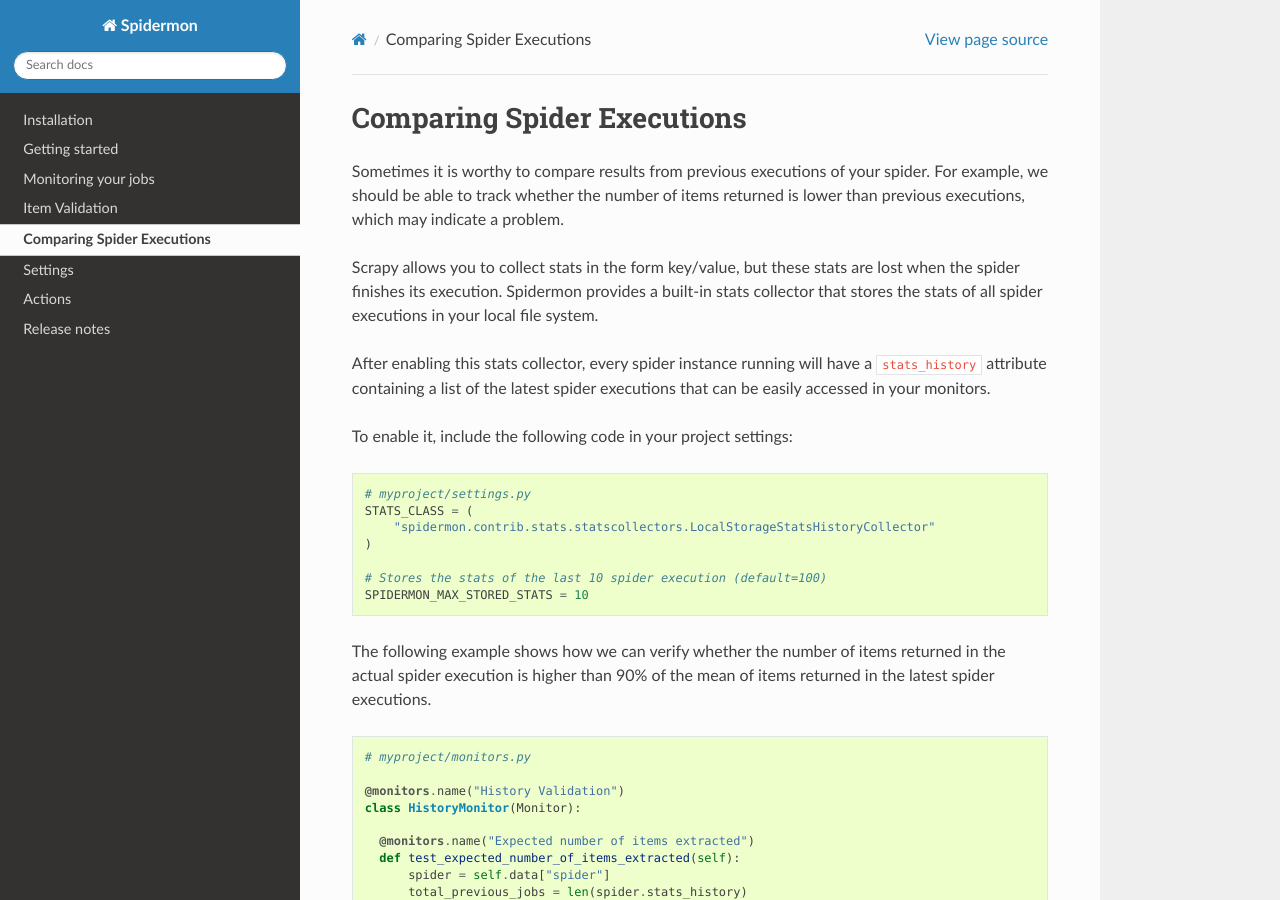
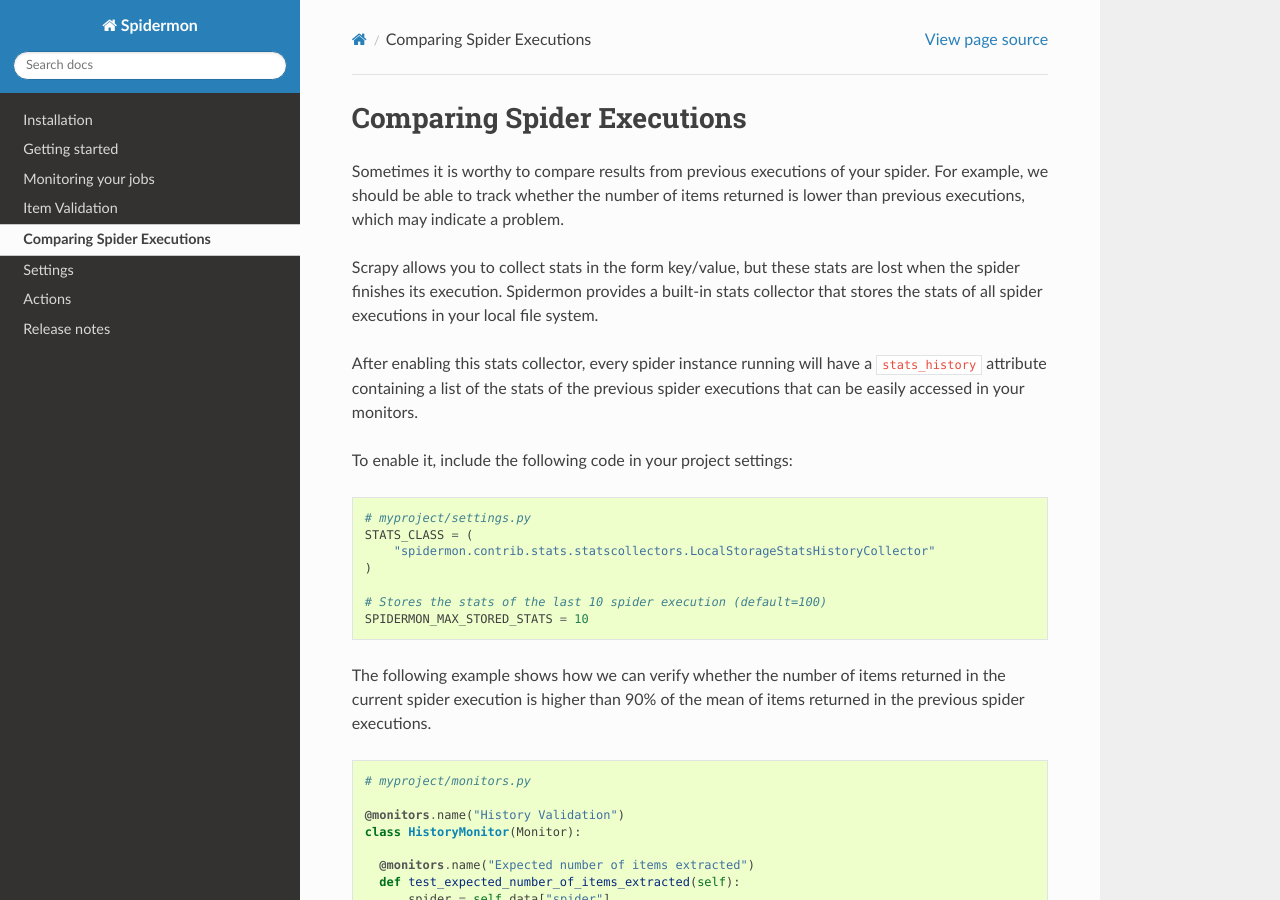
Before and after one commit to scrapinghub/spidermon, a Sphinx documentation site: the page built from docs/source/stats-collection.rst, in a window 1280 px wide and 900 px high. Built offline with Sphinx 7.4.7 and the Read the Docs theme 2.0.0, drawn with Linux system fonts in a browser that asks for light colours.

Commit message:
Improved docs sentence

```diff
--- a/docs/source/stats-collection.rst
+++ b/docs/source/stats-collection.rst
@@ -13,8 +13,8 @@ stats collector that stores the stats of all spider executions in your local
 file system.
 
 After enabling this stats collector, every spider instance running will have a
-``stats_history`` attribute containing a list of the latest spider executions
-that can be easily accessed in your monitors.
+``stats_history`` attribute containing a list of the stats of the previous spider
+executions that can be easily accessed in your monitors.
 
 To enable it, include the following code in your project settings:
 
@@ -29,8 +29,8 @@ To enable it, include the following code in your project settings:
     SPIDERMON_MAX_STORED_STATS = 10
 
 The following example shows how we can verify whether the number of items
-returned in the actual spider execution is higher than 90% of the mean of items
-returned in the latest spider executions.
+returned in the current spider execution is higher than 90% of the mean of items
+returned in the previous spider executions.
 
 .. code-block:: python
 
@@ -63,7 +63,6 @@ returned in the latest spider executions.
           )
 
 .. note::
-
     If you are running your spider in `Scrapy Cloud`_ you need to enable the
     `DotScrapy Persistence Add-on`_ in your project to keep your `.scrapy` directory
     available between job executions.
```
